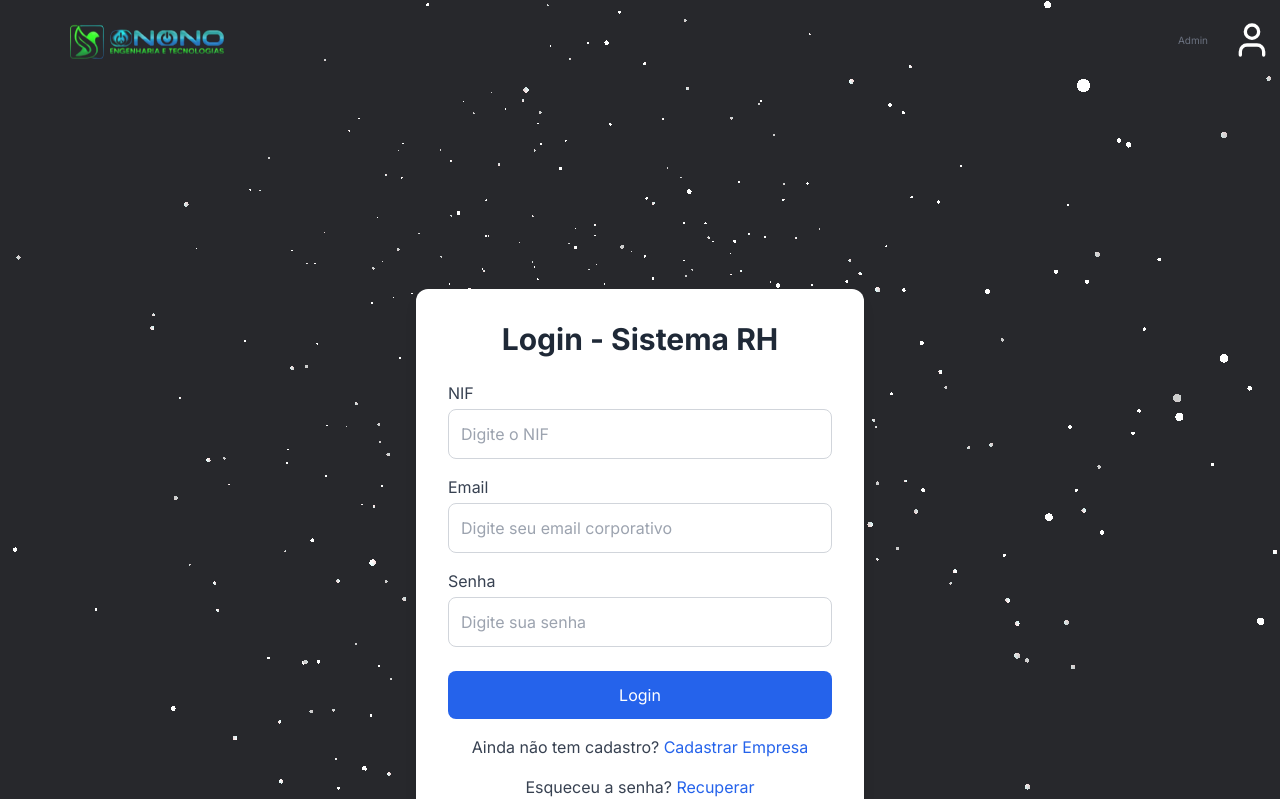
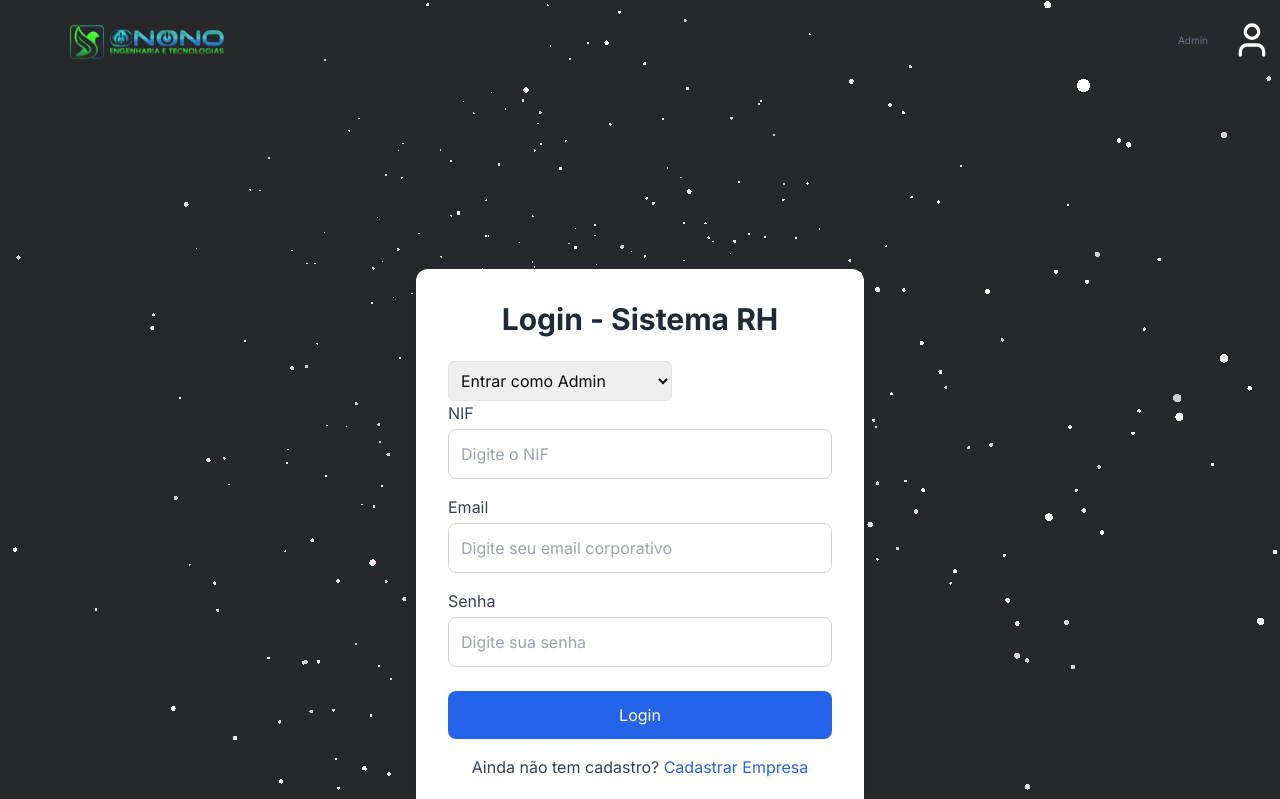
Before and after one commit to TanaAlvier19/recursoshumanos, a Next.js app: page /login in a window 1280 px wide. Shown: the top 799 px of the page. Built offline with nearby package versions, Linux system fonts and the light colour scheme.

Commit message:
Update page.tsx

```diff
--- a/src/app/(root)/login/page.tsx
+++ b/src/app/(root)/login/page.tsx
@@ -9,10 +9,18 @@ const Login = () => {
   const [errorMessage, setErrorMessage] = useState("");
   const [nif, setNif] = useState('')
   const [loading, setLoading] = useState(false);
+  const [escolhido,setescolhido]=useState('')
 
   const router = useRouter()
   const url = 'https://avd-registrar-empresa.onrender.com/registrar_empresa/login'
-
+  if (escolhido=="admin"){
+    router.push("/login")
+  }
+  else if (escolhido=="funcionario"){
+    router.push(
+      "/logincomsenha"
+    )
+  }
   const handleSubmit = async (e: React.FormEvent<HTMLFormElement>) => {
     e.preventDefault();
     setErrorMessage("");
@@ -106,7 +114,15 @@ const Login = () => {
         </h2>
         <form onSubmit={handleSubmit}>
             {/* Nif */}
-            <div className="mb-4">
+            <div className="mb-4 ">
+              <select
+          value={escolhido}
+          onChange={(e)=> setescolhido(e.target.value)}
+          className="border p-2 rounded-md justify-center items-center"
+          >
+            <option value="admin">Entrar como Admin</option>
+            <option value="funcionario">Entrar como Funcionário</option>
+          </select>
             <label htmlFor="nif" className="block text-gray-700">
               NIF
             </label>
```
